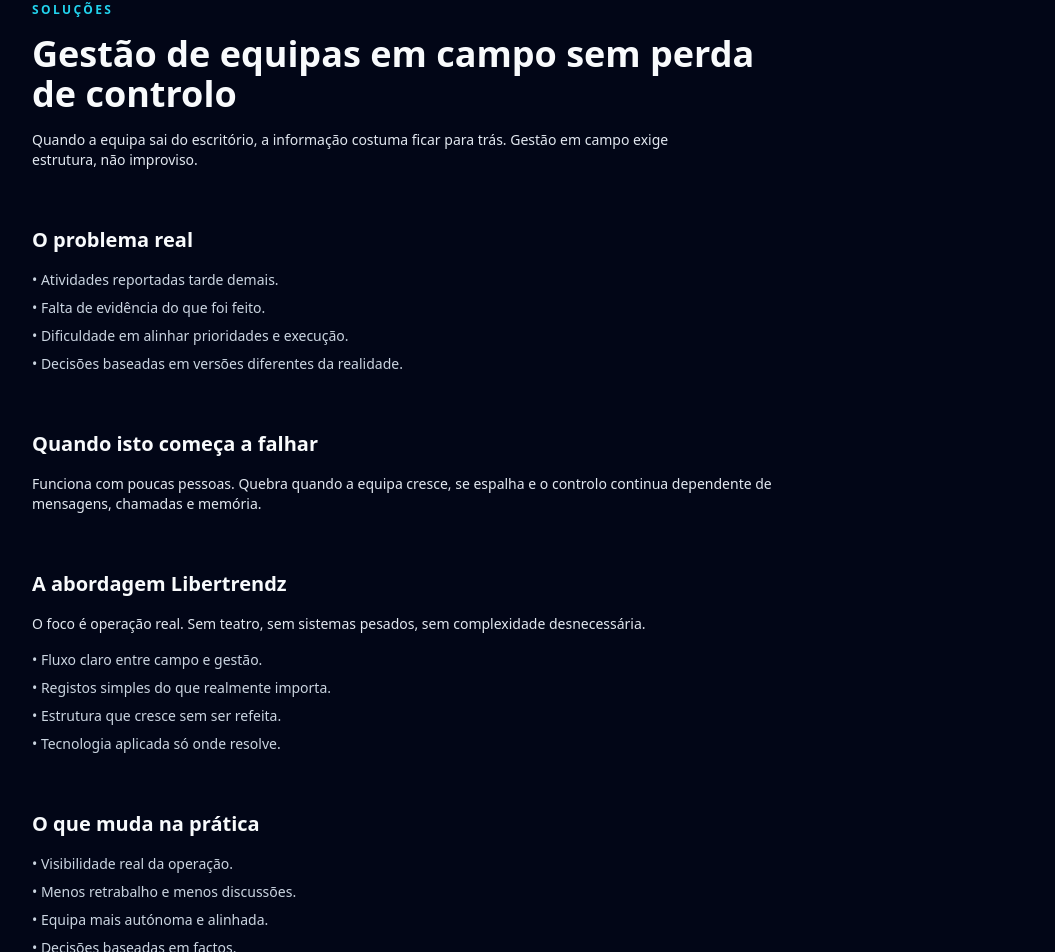
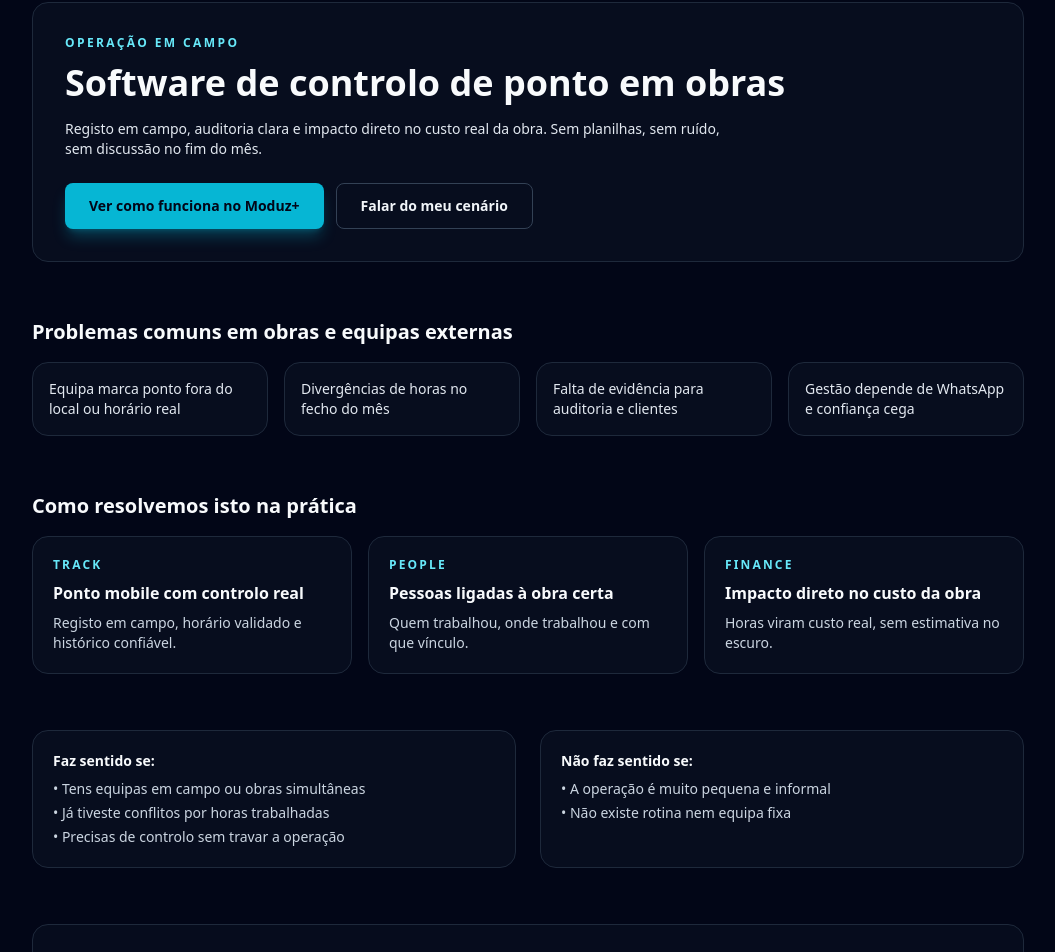
Before and after one commit to libertrendz/libertrendz-site, a Next.js app: page /solucoes/gestao-de-equipas-em-campo in a window 1280 px wide. Shown: the part 143-1095 px from the top of the page, without its empty margins (112-1167 px from the left). Built offline with nearby package versions, Linux system fonts and the light colour scheme.

Commit message:
Update page.tsx

```diff
--- a/app/solucoes/gestao-de-equipas-em-campo/page.tsx
+++ b/app/solucoes/gestao-de-equipas-em-campo/page.tsx
@@ -1,92 +1,158 @@
-// app/solucoes/gestao-de-equipas-em-campo/page.tsx
-
-export default function GestaoEquipasCampoPage() {
+export default function ControloPontoObrasPage() {
   return (
     <main className="min-h-[calc(100vh-5rem)] bg-slate-950 text-slate-50">
       <section className="container-page py-12 lg:py-16 space-y-14">
+
         {/* HERO */}
-        <div className="max-w-3xl space-y-4">
-          <p className="text-xs font-semibold uppercase tracking-[0.2em] text-cyan-400">
-            Soluções
+        <div className="rounded-2xl border border-slate-800 bg-slate-900/40 p-8">
+          <p className="text-xs font-semibold uppercase tracking-[0.2em] text-cyan-300">
+            Operação em campo
           </p>
-          <h1 className="text-3xl font-bold leading-tight md:text-4xl">
-            Gestão de equipas em campo sem perda de controlo
+          <h1 className="mt-3 text-3xl font-bold leading-tight md:text-4xl">
+            Software de controlo de ponto em obras
           </h1>
-          <p className="text-sm text-slate-200 max-w-2xl">
-            Quando a equipa sai do escritório, a informação costuma ficar para trás.
-            Gestão em campo exige estrutura, não improviso.
+          <p className="mt-4 max-w-2xl text-sm text-slate-200">
+            Registo em campo, auditoria clara e impacto direto no custo real da obra.
+            Sem planilhas, sem ruído, sem discussão no fim do mês.
           </p>
+
+          <div className="mt-6 flex flex-wrap gap-3">
+            <a
+              href="/moduz"
+              className="inline-flex items-center justify-center rounded-lg bg-cyan-500 px-6 py-3 text-sm font-semibold text-slate-950 shadow-lg shadow-cyan-500/30 transition hover:bg-cyan-400"
+            >
+              Ver como funciona no Moduz+
+            </a>
+            <a
+              href="/contato"
+              className="inline-flex items-center justify-center rounded-lg border border-slate-700 px-6 py-3 text-sm font-semibold text-slate-100 transition hover:border-slate-500 hover:bg-slate-900/60"
+            >
+              Falar do meu cenário
+            </a>
+          </div>
         </div>
 
-        {/* PROBLEMA */}
-        <div className="space-y-4 max-w-3xl">
+        {/* PROBLEMAS — CARDS */}
+        <div className="space-y-4">
           <h2 className="text-xl font-semibold text-slate-50">
-            O problema real
+            Problemas comuns em obras e equipas externas
           </h2>
-          <ul className="space-y-2 text-sm text-slate-300">
-            <li>• Atividades reportadas tarde demais.</li>
-            <li>• Falta de evidência do que foi feito.</li>
-            <li>• Dificuldade em alinhar prioridades e execução.</li>
-            <li>• Decisões baseadas em versões diferentes da realidade.</li>
-          </ul>
+
+          <div className="grid gap-4 md:grid-cols-2 lg:grid-cols-4">
+            <div className="rounded-2xl border border-slate-800 bg-slate-900/40 p-4 text-sm text-slate-200">
+              Equipa marca ponto fora do local ou horário real
+            </div>
+            <div className="rounded-2xl border border-slate-800 bg-slate-900/40 p-4 text-sm text-slate-200">
+              Divergências de horas no fecho do mês
+            </div>
+            <div className="rounded-2xl border border-slate-800 bg-slate-900/40 p-4 text-sm text-slate-200">
+              Falta de evidência para auditoria e clientes
+            </div>
+            <div className="rounded-2xl border border-slate-800 bg-slate-900/40 p-4 text-sm text-slate-200">
+              Gestão depende de WhatsApp e confiança cega
+            </div>
+          </div>
         </div>
 
-        {/* CONTEXTO */}
-        <div className="space-y-4 max-w-3xl">
+        {/* SOLUÇÃO — LIGADA AO MODUZ */}
+        <div className="space-y-4">
           <h2 className="text-xl font-semibold text-slate-50">
-            Quando isto começa a falhar
+            Como resolvemos isto na prática
           </h2>
-          <p className="text-sm text-slate-200">
-            Funciona com poucas pessoas. Quebra quando a equipa cresce, se espalha
-            e o controlo continua dependente de mensagens, chamadas e memória.
-          </p>
+
+          <div className="grid gap-4 md:grid-cols-3">
+            <div className="rounded-2xl border border-slate-800 bg-slate-900/40 p-5">
+              <p className="text-xs font-semibold uppercase tracking-[0.18em] text-cyan-300">
+                Track
+              </p>
+              <p className="mt-2 font-semibold text-slate-50">
+                Ponto mobile com controlo real
+              </p>
+              <p className="mt-2 text-sm text-slate-300">
+                Registo em campo, horário validado e histórico confiável.
+              </p>
+            </div>
+
+            <div className="rounded-2xl border border-slate-800 bg-slate-900/40 p-5">
+              <p className="text-xs font-semibold uppercase tracking-[0.18em] text-cyan-300">
+                People
+              </p>
+              <p className="mt-2 font-semibold text-slate-50">
+                Pessoas ligadas à obra certa
+              </p>
+              <p className="mt-2 text-sm text-slate-300">
+                Quem trabalhou, onde trabalhou e com que vínculo.
+              </p>
+            </div>
+
+            <div className="rounded-2xl border border-slate-800 bg-slate-900/40 p-5">
+              <p className="text-xs font-semibold uppercase tracking-[0.18em] text-cyan-300">
+                Finance
+              </p>
+              <p className="mt-2 font-semibold text-slate-50">
+                Impacto direto no custo da obra
+              </p>
+              <p className="mt-2 text-sm text-slate-300">
+                Horas viram custo real, sem estimativa no escuro.
+              </p>
+            </div>
+          </div>
         </div>
 
-        {/* ABORDAGEM */}
-        <div className="space-y-4 max-w-3xl">
-          <h2 className="text-xl font-semibold text-slate-50">
-            A abordagem Libertrendz
-          </h2>
-          <p className="text-sm text-slate-200">
-            O foco é operação real. Sem teatro, sem sistemas pesados, sem
-            complexidade desnecessária.
-          </p>
-          <ul className="space-y-2 text-sm text-slate-300">
-            <li>• Fluxo claro entre campo e gestão.</li>
-            <li>• Registos simples do que realmente importa.</li>
-            <li>• Estrutura que cresce sem ser refeita.</li>
-            <li>• Tecnologia aplicada só onde resolve.</li>
-          </ul>
+        {/* QUANDO FAZ SENTIDO */}
+        <div className="grid gap-6 md:grid-cols-2">
+          <div className="rounded-2xl border border-slate-800 bg-slate-900/40 p-5">
+            <p className="text-sm font-semibold text-slate-50 mb-2">
+              Faz sentido se:
+            </p>
+            <ul className="space-y-1 text-sm text-slate-300">
+              <li>• Tens equipas em campo ou obras simultâneas</li>
+              <li>• Já tiveste conflitos por horas trabalhadas</li>
+              <li>• Precisas de controlo sem travar a operação</li>
+            </ul>
+          </div>
+
+          <div className="rounded-2xl border border-slate-800 bg-slate-900/40 p-5">
+            <p className="text-sm font-semibold text-slate-50 mb-2">
+              Não faz sentido se:
+            </p>
+            <ul className="space-y-1 text-sm text-slate-300">
+              <li>• A operação é muito pequena e informal</li>
+              <li>• Não existe rotina nem equipa fixa</li>
+            </ul>
+          </div>
         </div>
 
-        {/* RESULTADO */}
-        <div className="space-y-4 max-w-3xl">
-          <h2 className="text-xl font-semibold text-slate-50">
-            O que muda na prática
-          </h2>
-          <ul className="space-y-2 text-sm text-slate-300">
-            <li>• Visibilidade real da operação.</li>
-            <li>• Menos retrabalho e menos discussões.</li>
-            <li>• Equipa mais autónoma e alinhada.</li>
-            <li>• Decisões baseadas em factos.</li>
-          </ul>
+        {/* PROVA LEVE */}
+        <div className="rounded-2xl border border-slate-800 bg-slate-900/35 p-6">
+          <p className="text-sm text-slate-200">
+            Usado em operações reais de obras, serviços e equipas distribuídas.
+            O foco é previsibilidade operacional, não software pelo software.
+          </p>
+          <a
+            href="/cases"
+            className="mt-3 inline-block text-sm font-semibold text-cyan-300 hover:text-cyan-200"
+          >
+            Ver casos reais →
+          </a>
         </div>
 
-        {/* CTA */}
-        <div className="pt-10 border-t border-slate-800 space-y-4 max-w-3xl">
+        {/* CTA FINAL — ÚNICO */}
+        <div className="pt-8 border-t border-slate-800 text-center space-y-4">
           <h2 className="text-2xl font-semibold text-slate-50">
-            Queres alinhar isto com a tua realidade?
+            Quer controlo real do ponto em obra?
           </h2>
-          <p className="text-sm text-slate-200">
-            Falamos do teu cenário e vemos qual é o caminho mais lógico.
+          <p className="max-w-xl mx-auto text-sm text-slate-200">
+            Falamos do teu cenário e mostramos como o Moduz+ se adapta à tua operação.
           </p>
           <a
             href="/contato"
             className="inline-flex items-center justify-center rounded-lg bg-cyan-500 px-6 py-3 text-sm font-semibold text-slate-950 shadow-lg shadow-cyan-500/30 transition hover:bg-cyan-400"
           >
-            Falar sobre a minha operação
+            Falar do meu cenário
           </a>
         </div>
+
       </section>
     </main>
   );
```
